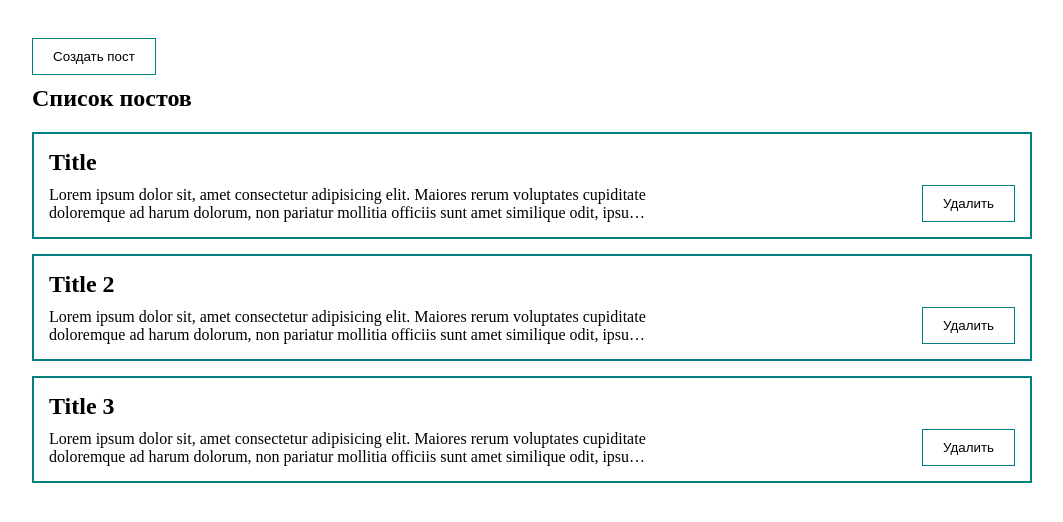
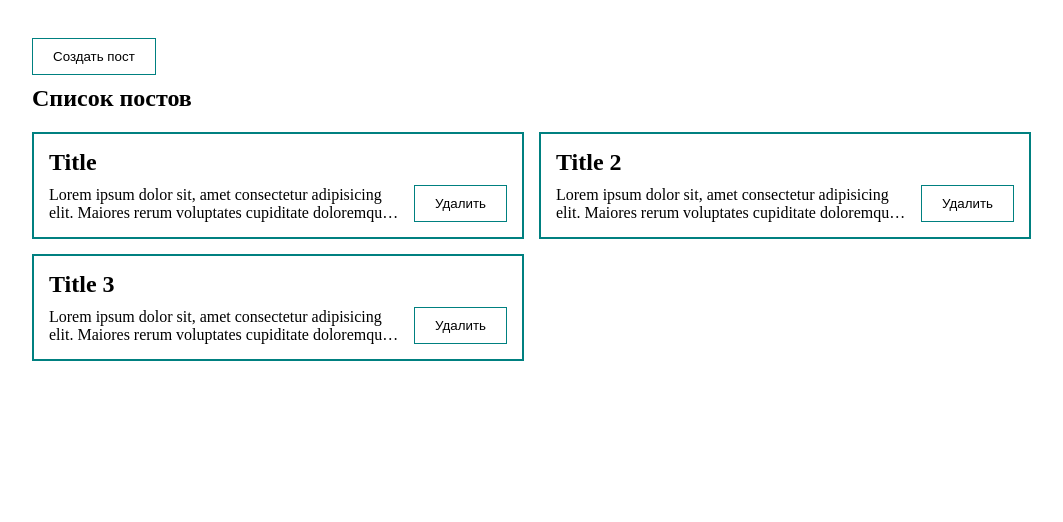
Before and after one commit to IvlevGreg/Blogogram, a Vue app: page / in a window 1280 px wide. Shown: the top 522 px of the page, without its empty margins (108-1171 px from the left). Built offline with nearby package versions, Linux system fonts and the light colour scheme.

Commit message:
fix: fix adaptive styles

```diff
--- a/src/components/PostList.vue
+++ b/src/components/PostList.vue
@@ -32,14 +32,19 @@ export default {
   margin: 0;
   padding: 0;
   display: flex;
-  flex-direction: column;
+  flex-wrap: wrap;
   gap: 15px;
 
   list-style: none;
 }
 
+.post {
+  width: 100%;
+}
+
 .no-posts {
 }
+
 .post-list-item {
   display: inline-block;
   margin-right: 10px;
@@ -63,4 +68,9 @@ export default {
 .post-list-move {
   transition: transform 0.4s;
 }
+@media screen and (min-width: 720px) {
+  .post {
+    width: calc(50% - 42px);
+  }
+}
 </style>
```
